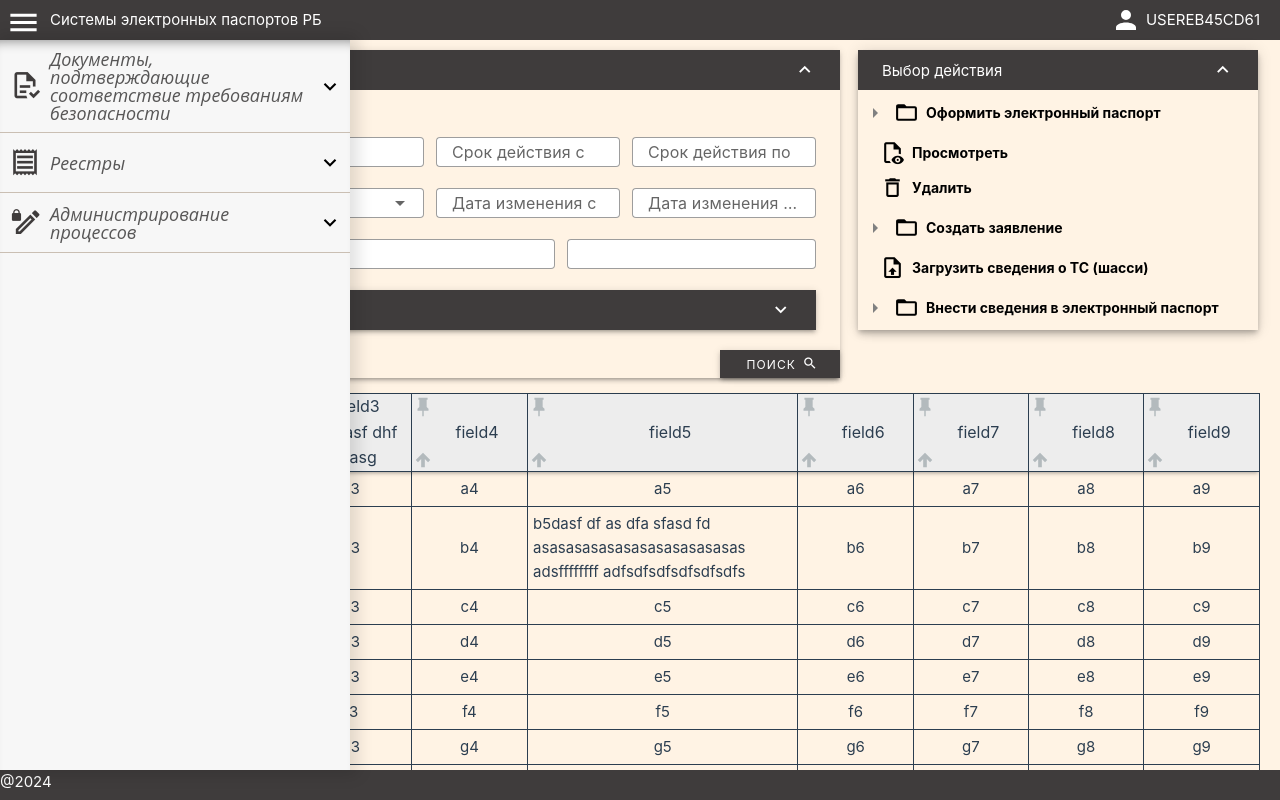
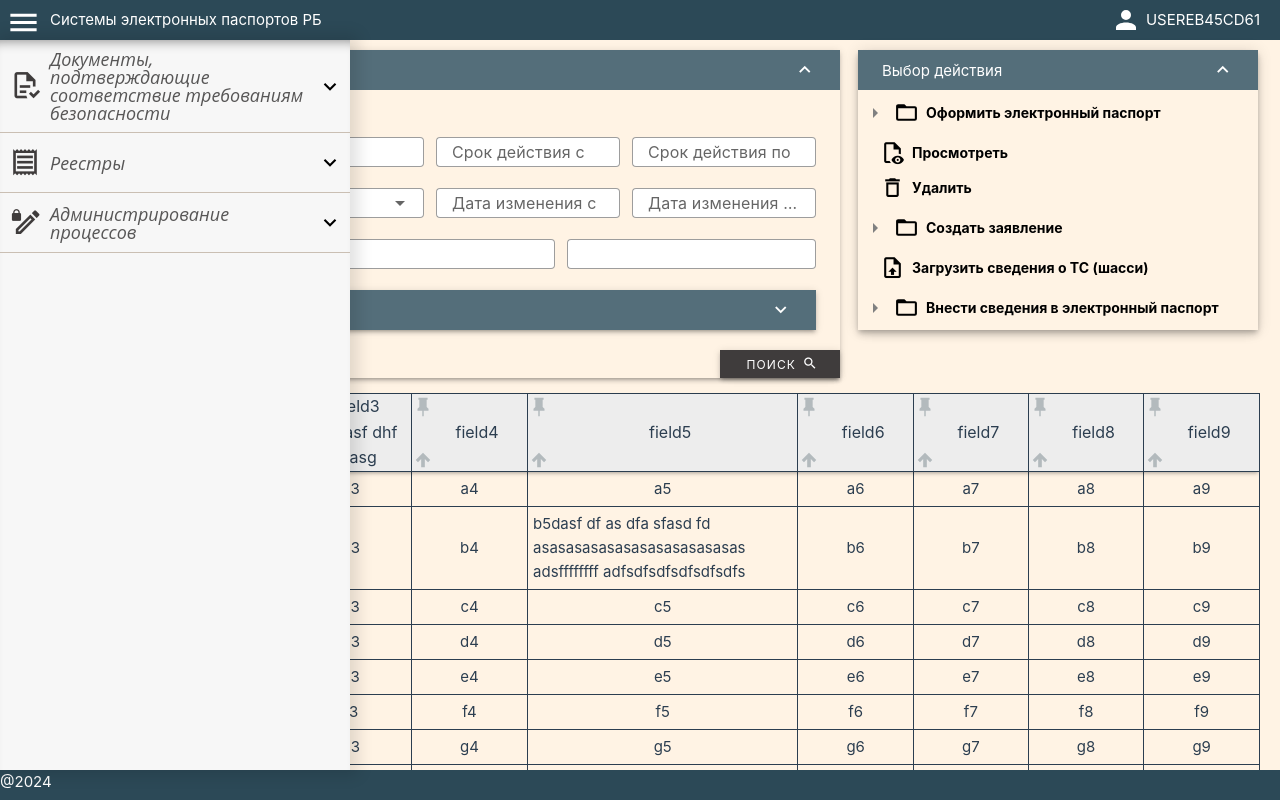
Before and after one commit to artdrua12/vue3, a Vue app: page / in a window 1280 px wide. Built offline with nearby package versions, Linux system fonts and the light colour scheme.

Commit message:
цвет

```diff
--- a/src/App.vue
+++ b/src/App.vue
@@ -133,7 +133,7 @@ const items = [
 }
 .app-top {
   height: 40px;
-  background-color: #3f3c3c;
+  background-color: #2c4957;
   display: flex;
   align-items: center;
   color: white;
@@ -147,7 +147,7 @@ const items = [
 }
 .app-footer {
   height: 30px;
-  background-color: #3f3c3c;
+  background-color: #2c4957;
   color: white;
   display: flex;
 }
--- a/src/components/base/BasePanel.vue
+++ b/src/components/base/BasePanel.vue
@@ -23,7 +23,7 @@ const props = defineProps({
   elevation: { type: String, default: '5' }, //тень
   propsPanel: { type: String, default: '' }, //1-панель будет открыта при отрисовке
   bgColor: { type: String, default: '#fff3e4' }, // фон панели заголовка
-  tColor: { type: String, default: '#3f3c3c' } // цвет панели заголовка
+  tColor: { type: String, default: '#546e7a' } // цвет панели заголовка
 })
 const panel = ref('')
 panel.value = props.propsPanel
```
